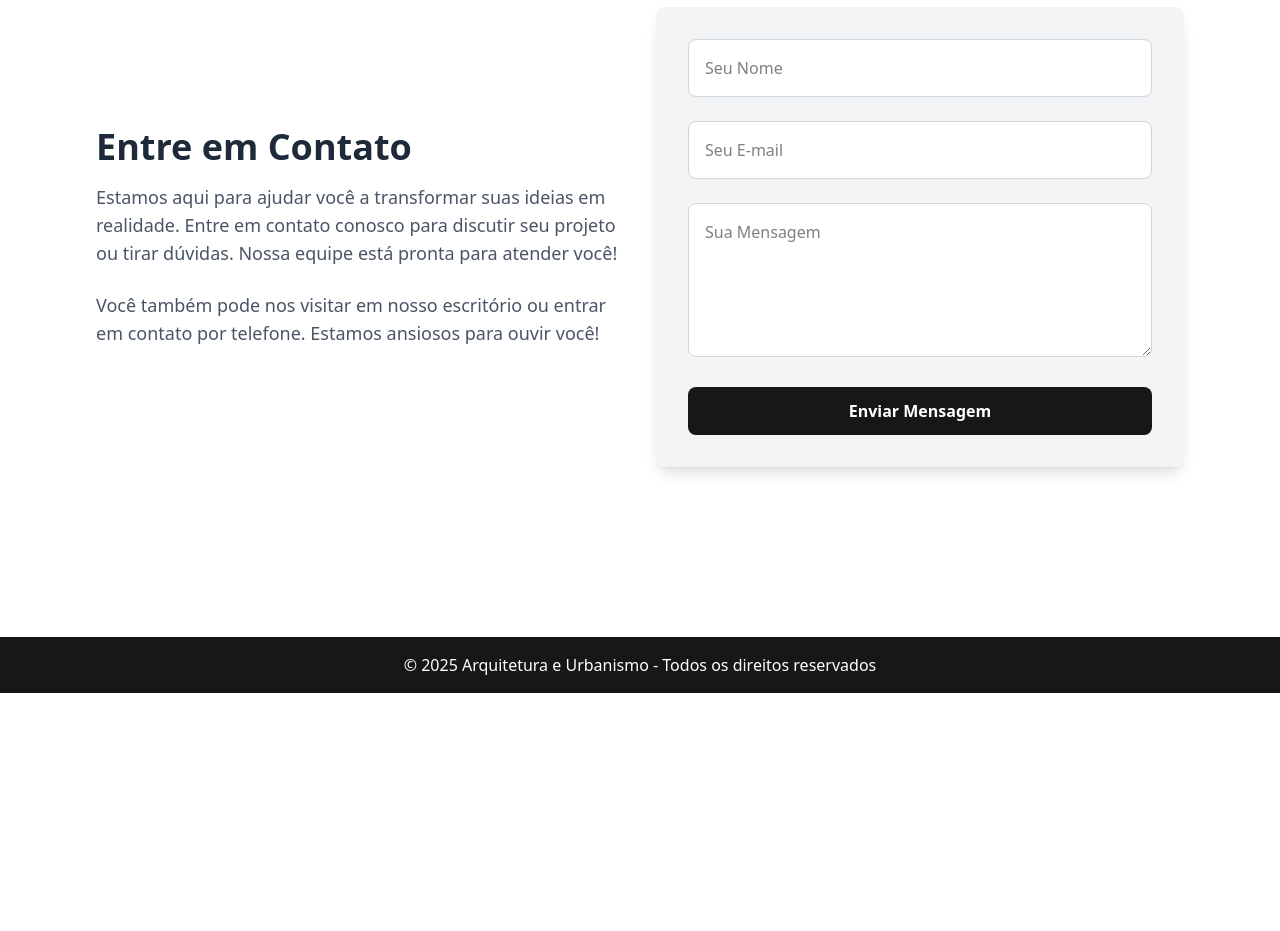
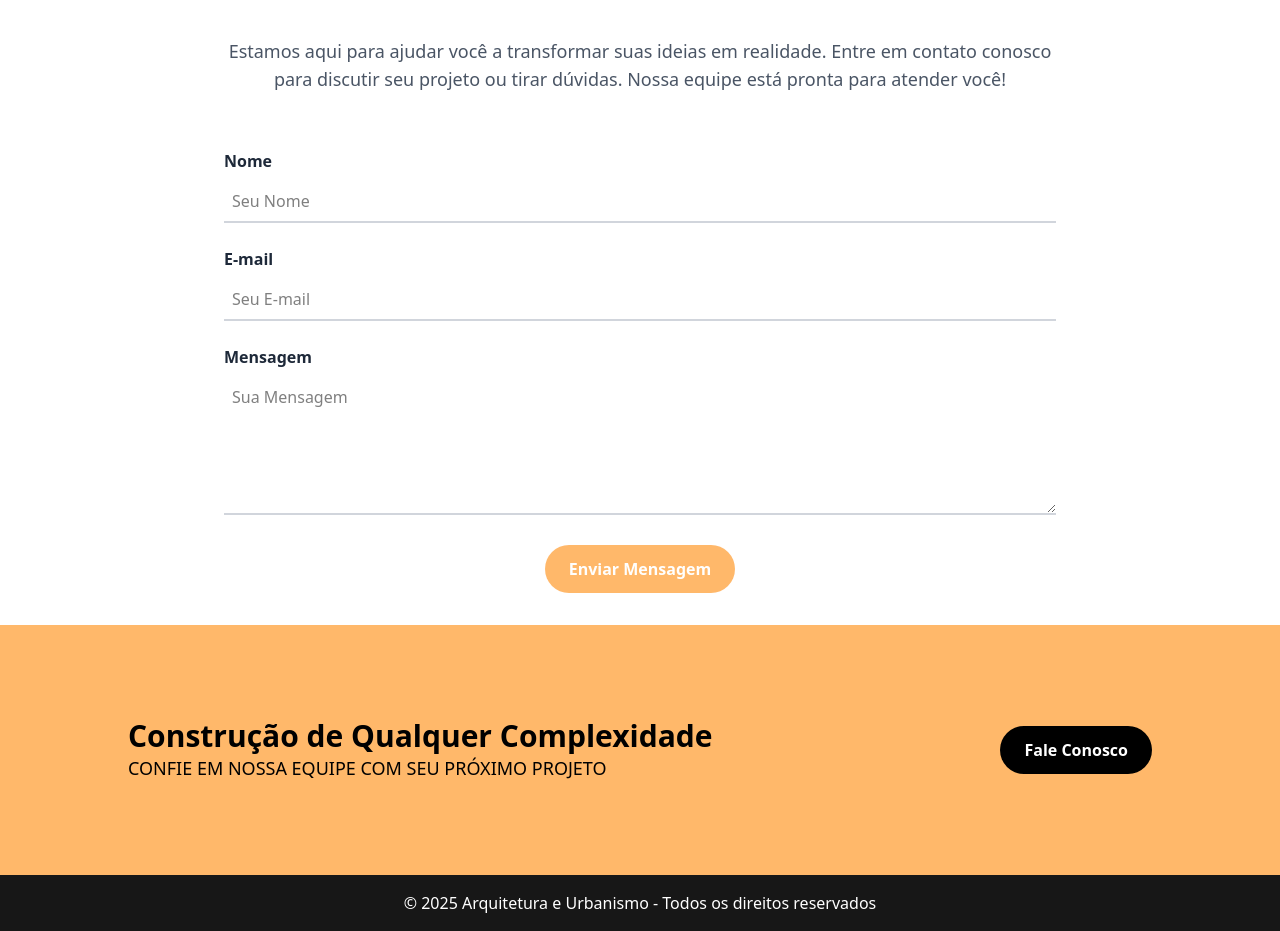
Before and after one commit to MatheusOliveiraMendes/civil-architecture, a React (Vite) app: page /Contact in a window 1280 px wide. Shown: the part 4307-5238 px from the top of the page. Before the commit the page ends 5000 px from the top, so only its background shows below. Built offline with nearby package versions, Linux system fonts and the light colour scheme.

Commit message:
construction section contatc

```diff
--- a/src/pages/Contact.tsx
+++ b/src/pages/Contact.tsx
@@ -1,45 +1,71 @@
 function Contact() {
   return (
-    <div className="min-h-screen bg-white flex items-center justify-center">
-      <section className="w-full max-w-6xl grid grid-cols-1 md:grid-cols-2 gap-8 p-8">
-        <div className="flex flex-col justify-center">
-          <h2 className="text-4xl font-bold text-gray-800 mb-4">Entre em Contato</h2>
+    <div className="min-h-screen bg-white flex flex-col">
+      <section className="w-full max-w-4xl flex flex-col items-center gap-8 p-8 text-center mx-auto">
+        <div className="flex flex-col items-center">
+          <h2 className="text-2xl p-8 text-orange-300">CONTATO COM NOSSA EQUIPE</h2>
+          <h1 className="text-4xl font-bold text-gray-800 mb-8">Get in Touch</h1>
           <p className="text-lg text-gray-600 mb-6">
             Estamos aqui para ajudar você a transformar suas ideias em realidade. Entre em contato conosco para discutir
             seu projeto ou tirar dúvidas. Nossa equipe está pronta para atender você!
           </p>
-          <p className="text-lg text-gray-600">
-            Você também pode nos visitar em nosso escritório ou entrar em contato por telefone. Estamos ansiosos para
-            ouvir você!
-          </p>
         </div>
-
-        <div className="bg-gray-100 p-8 rounded-lg shadow-lg">
+        <div className="w-full">
           <form className="space-y-6">
+            <div className="text-left">
+              <label htmlFor="name" className="block font-bold text-gray-800 mb-2">
+                Nome
+              </label>
               <input
+                id="name"
                 type="text"
                 placeholder="Seu Nome"
-              className="w-full p-4 bg-white border border-gray-300 rounded-lg focus:outline-none focus:ring-2 focus:ring-blue-500"
+                className="w-full p-2 border-b-2 border-gray-300 focus:outline-none focus:border-orange-300"
               />
+            </div>
+            <div className="text-left">
+              <label htmlFor="email" className="block font-bold text-gray-800 mb-2">
+                E-mail
+              </label>
               <input
+                id="email"
                 type="email"
                 placeholder="Seu E-mail"
-              className="w-full p-4 bg-white border border-gray-300 rounded-lg focus:outline-none focus:ring-2 focus:ring-blue-500"
+                className="w-full p-2 border-b-2 border-gray-300 focus:outline-none focus:border-orange-300"
               />
+            </div>
+            <div className="text-left">
+              <label htmlFor="message" className="block font-bold text-gray-800 mb-2">
+                Mensagem
+              </label>
               <textarea
+                id="message"
                 placeholder="Sua Mensagem"
-              className="w-full p-4 bg-white border border-gray-300 rounded-lg focus:outline-none focus:ring-2 focus:ring-blue-500"
+                className="w-full p-2 border-b-2 border-gray-300 focus:outline-none focus:border-orange-300"
                 rows={5}
               ></textarea>
+            </div>
             <button
               type="submit"
-              className="w-full py-3 bg-neutral-900 text-white font-semibold rounded-lg transition duration-300"
+              className="px-6 py-3 bg-orange-300 text-white font-semibold rounded-full transition duration-300 hover:bg-orange-400"
             >
               Enviar Mensagem
             </button>
           </form>
         </div>
       </section>
+
+      <div className="w-full h-[250px] bg-orange-300 flex items-center justify-between px-32">
+        <div>
+          <h2 className="text-3xl font-bold text-black">Construção de Qualquer Complexidade</h2>
+          <p className="text-lg text-black">CONFIE EM NOSSA EQUIPE COM SEU PRÓXIMO PROJETO</p>
+        </div>
+        <button
+          className="px-6 py-3 bg-black text-white font-semibold rounded-full transition duration-300 hover:bg-gray-100"
+        >
+          Fale Conosco
+        </button>
+      </div>
     </div>
   );
 }
```
Lines whose indentation alone changed are shown as unchanged.
